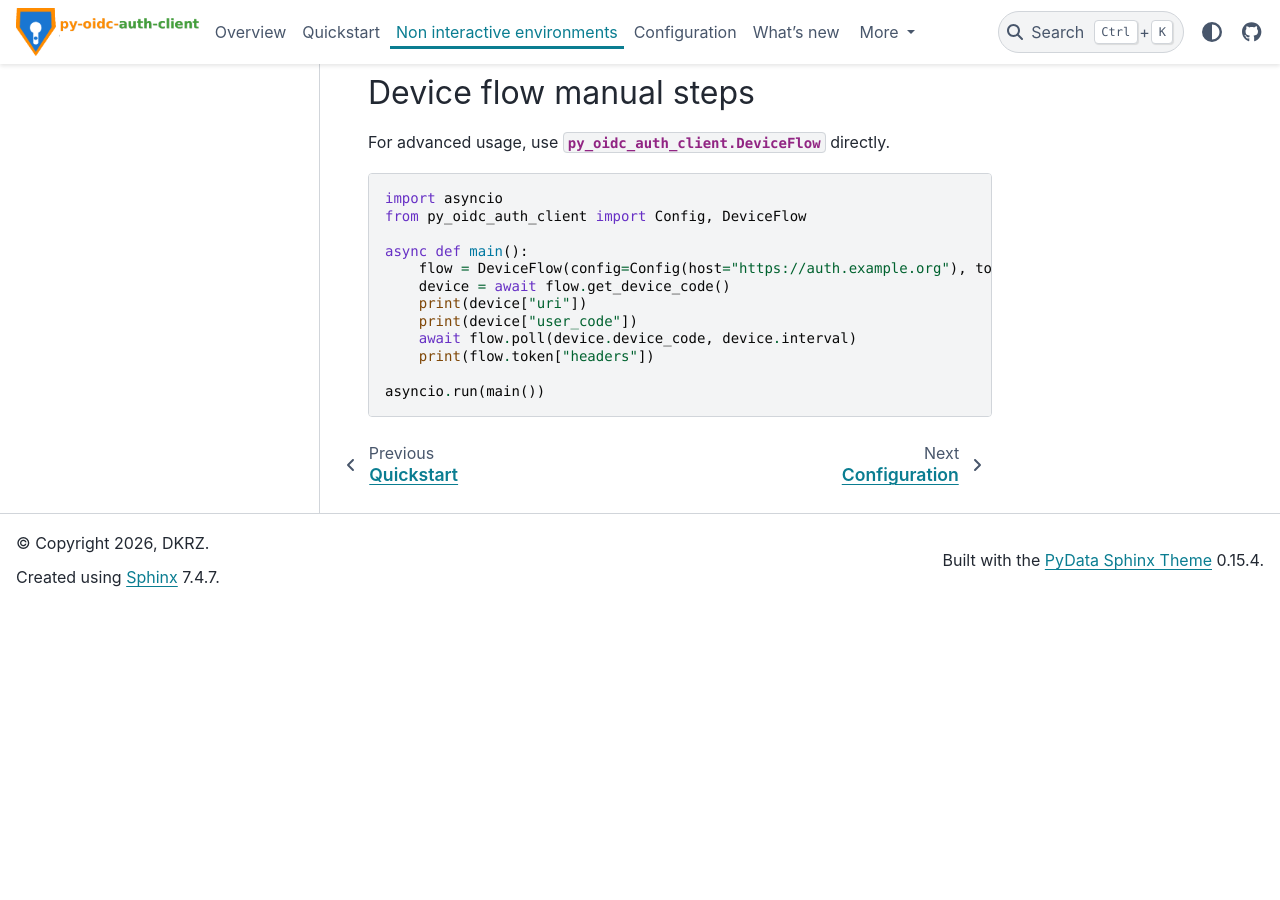
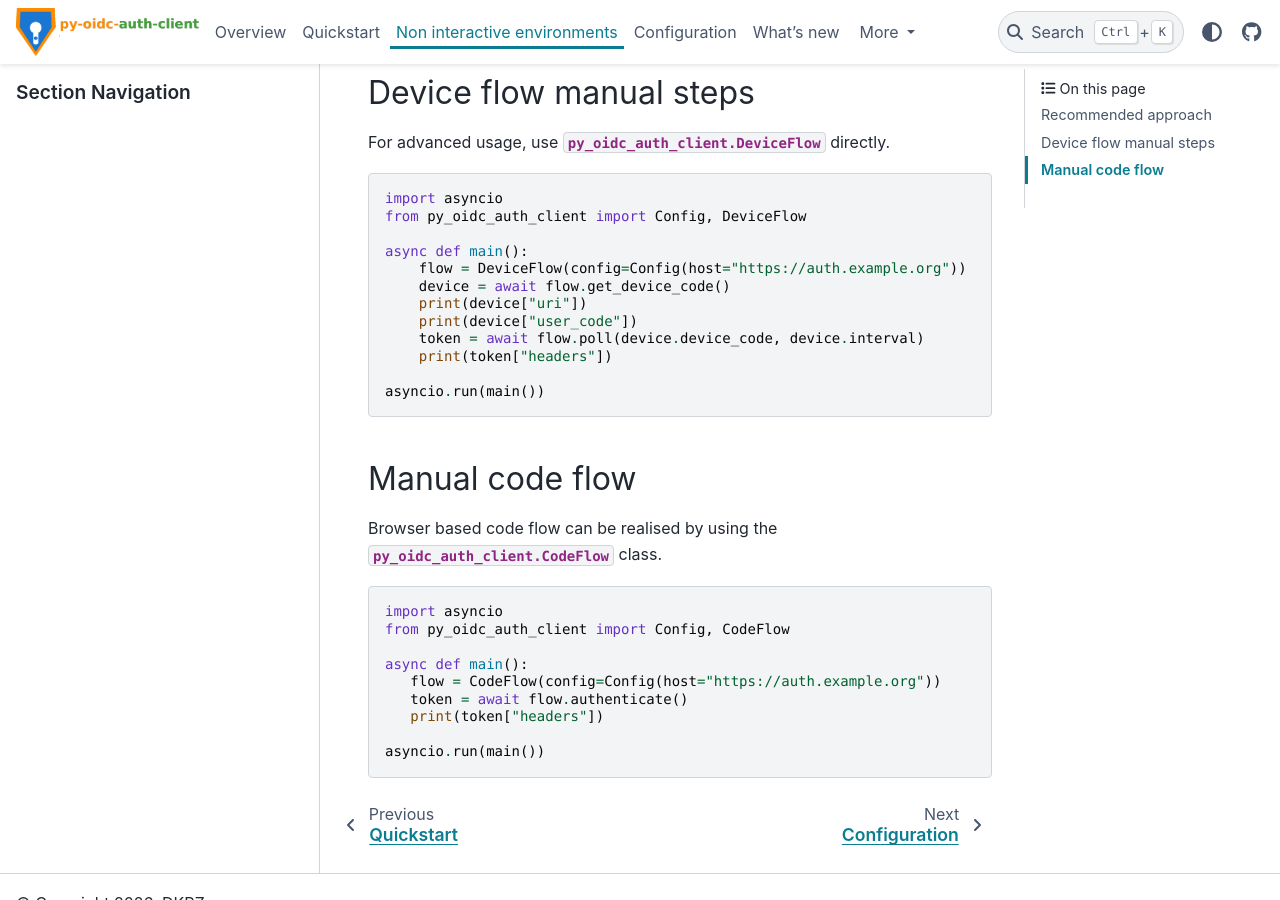
Before and after one commit to freva-org/py-oidc-auth-client, a Sphinx documentation site: the page built from docs/source/guides/non_interactive.rst, in a window 1280 px wide and 900 px high, scrolled down 539 px. Built offline with Sphinx 7.4.7 and the PyData theme 0.15.4, drawn with Linux system fonts in a browser that asks for light colours; before the commit the page ends 1146 px from its top, so only the background shows below that.

Commit message:
Update docs.

```diff
--- a/docs/source/guides/non_interactive.rst
+++ b/docs/source/guides/non_interactive.rst
@@ -30,11 +30,30 @@ For advanced usage, use :class:`py_oidc_auth_client.DeviceFlow` directly.
    from py_oidc_auth_client import Config, DeviceFlow
 
    async def main():
-       flow = DeviceFlow(config=Config(host="https://auth.example.org"), token=None)
+       flow = DeviceFlow(config=Config(host="https://auth.example.org"))
        device = await flow.get_device_code()
        print(device["uri"])
        print(device["user_code"])
-       await flow.poll(device.device_code, device.interval)
-       print(flow.token["headers"])
+       token = await flow.poll(device.device_code, device.interval)
+       print(token["headers"])
 
    asyncio.run(main())
+
+
+Manual code flow
+----------------
+
+Browser based code flow can be realised by using the
+:class:`py_oidc_auth_client.CodeFlow` class.
+
+.. code-block:: python
+
+    import asyncio
+    from py_oidc_auth_client import Config, CodeFlow
+
+    async def main():
+       flow = CodeFlow(config=Config(host="https://auth.example.org"))
+       token = await flow.authenticate()
+       print(token["headers"])
+
+    asyncio.run(main())
```
Also changed, not shown: README.md (+4 -4 lines), docs/source/index.rst (+6 -6 lines), 1 other file.
